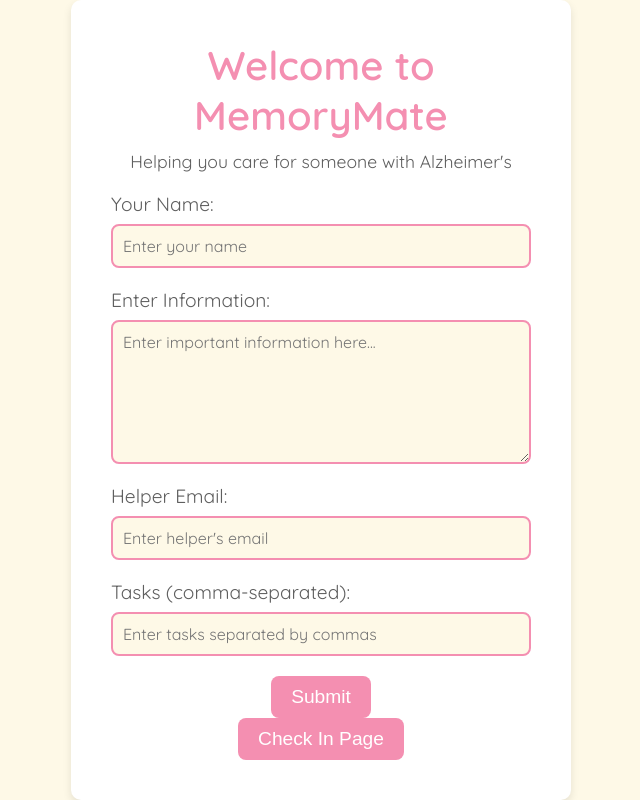
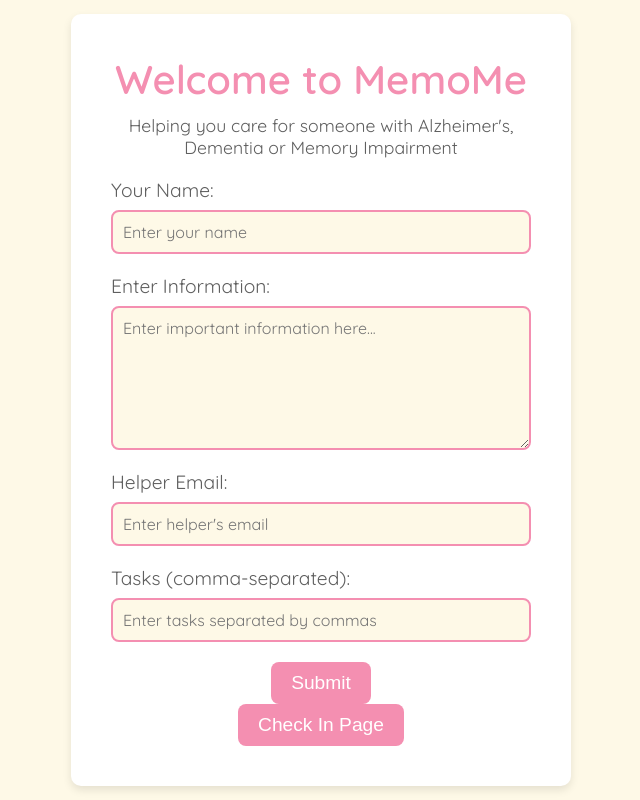
Before and after one commit to slug22/MemoMe, a React (Create React App) app in the folder frontend/: page /registration in a window 1280 px wide. Shown: the whole page, without its empty margins (319-959 px from the left). Built offline with nearby package versions, Linux system fonts and the light colour scheme.

Commit message:
Update HomePage.jsx

```diff
--- a/frontend/src/HomePage.jsx
+++ b/frontend/src/HomePage.jsx
@@ -64,8 +64,8 @@ function HomePage() {
   return (
     <div className="App">
       <div className="container">
-        <h1>Welcome to MemoryMate</h1>
-        <p className="subtext">Helping you care for someone with Alzheimer's</p>
+        <h1>Welcome to MemoMe</h1>
+        <p className="subtext">Helping you care for someone with Alzheimer's, Dementia or Memory Impairment</p>
 
         <form onSubmit={handleSubmit}>
           <label htmlFor="name">Your Name:</label>
```
